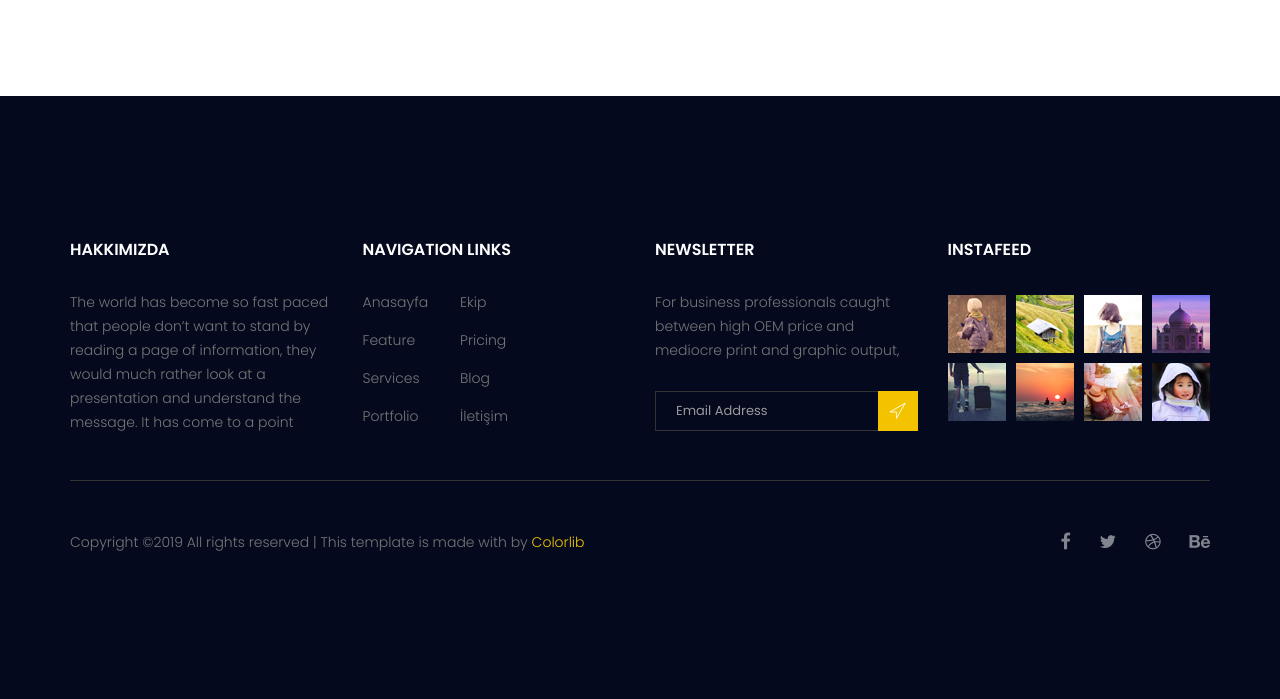
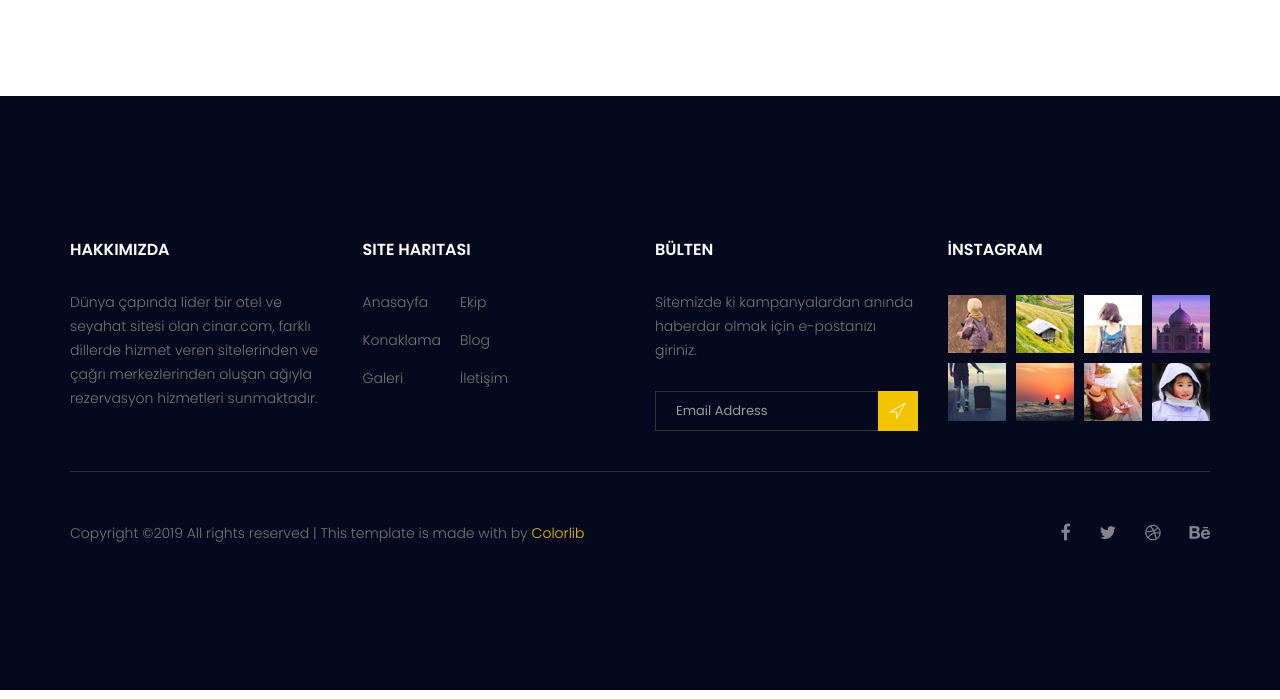
Before and after one commit to dervisgelmez/hotel-reservation-flask, a Flask app: page / in a window 1280 px wide. Shown: the part 2435-3134 px from the top of the page. Run offline with Flask 2, Linux system fonts and the light colour scheme; some libraries are stand-ins or nearby versions.

Commit message:
translate

```diff
--- a/templates/footer.html
+++ b/templates/footer.html
@@ -4,25 +4,24 @@
             <div class="col-lg-3  col-md-6 col-sm-6">
                 <div class="single-footer-widget">
                     <h6 class="footer_title">Hakkımızda</h6>
-                    <p>The world has become so fast paced that people don’t want to stand by reading a page of information, they would much rather look at a presentation and understand the message. It has come to a point </p>
+                    <p>Dünya çapında lider bir otel ve seyahat sitesi olan cinar.com, farklı dillerde hizmet veren sitelerinden ve çağrı merkezlerinden oluşan ağıyla rezervasyon hizmetleri sunmaktadır.</p>
                 </div>
             </div>
             <div class="col-lg-3 col-md-6 col-sm-6">
                 <div class="single-footer-widget">
-                    <h6 class="footer_title">Navigation Links</h6>
+                    <h6 class="footer_title">Site Haritası</h6>
                     <div class="row">
                         <div class="col-4">
                             <ul class="list_style">
                                 <li><a href="#">Anasayfa</a></li>
-                                <li><a href="#">Feature</a></li>
-                                <li><a href="#">Services</a></li>
-                                <li><a href="#">Portfolio</a></li>
+                                <li><a href="#">Konaklama</a></li>
+                                <li><a href="#">Galeri</a></li>
+
                             </ul>
                         </div>
                         <div class="col-4">
                             <ul class="list_style">
                                 <li><a href="#">Ekip</a></li>
-                                <li><a href="#">Pricing</a></li>
                                 <li><a href="#">Blog</a></li>
                                 <li><a href="#">İletişim</a></li>
                             </ul>
@@ -32,12 +31,12 @@
             </div>
             <div class="col-lg-3 col-md-6 col-sm-6">
                 <div class="single-footer-widget">
-                    <h6 class="footer_title">Newsletter</h6>
-                    <p>For business professionals caught between high OEM price and mediocre print and graphic output, </p>
+                    <h6 class="footer_title">Bülten</h6>
+                    <p>Sitemizde ki kampanyalardan anında haberdar olmak için e-postanızı giriniz.</p>
                     <div id="mc_embed_signup">
                         <form target="_blank" action="https://spondonit.us12.list-manage.com/subscribe/post?u=1462626880ade1ac87bd9c93a&amp;id=92a4423d01" method="get" class="subscribe_form relative">
                             <div class="input-group d-flex flex-row">
-                                <input name="EMAIL" placeholder="Email Address" onfocus="this.placeholder = ''" onblur="this.placeholder = 'Email Address '" required="" type="email">
+                                <input name="EMAIL" placeholder="Email Address" onfocus="this.placeholder = ''" onblur="this.placeholder = 'E-mail Adresi '" required="" type="email">
                                 <button class="btn sub-btn"><span class="lnr lnr-location"></span></button>
                             </div>
                             <div class="mt-10 info"></div>
@@ -47,7 +46,7 @@
             </div>
             <div class="col-lg-3 col-md-6 col-sm-6">
                 <div class="single-footer-widget instafeed">
-                    <h6 class="footer_title">InstaFeed</h6>
+                    <h6 class="footer_title">İnstagram</h6>
                     <ul class="list_style instafeed d-flex flex-wrap">
                         <li><img src="{{ url_for('static', filename='image/instagram/Image-01.jpg') }}" alt=""></li>
                         <li><img src="{{ url_for('static', filename='image/instagram/Image-02.jpg') }}" alt=""></li>
```
